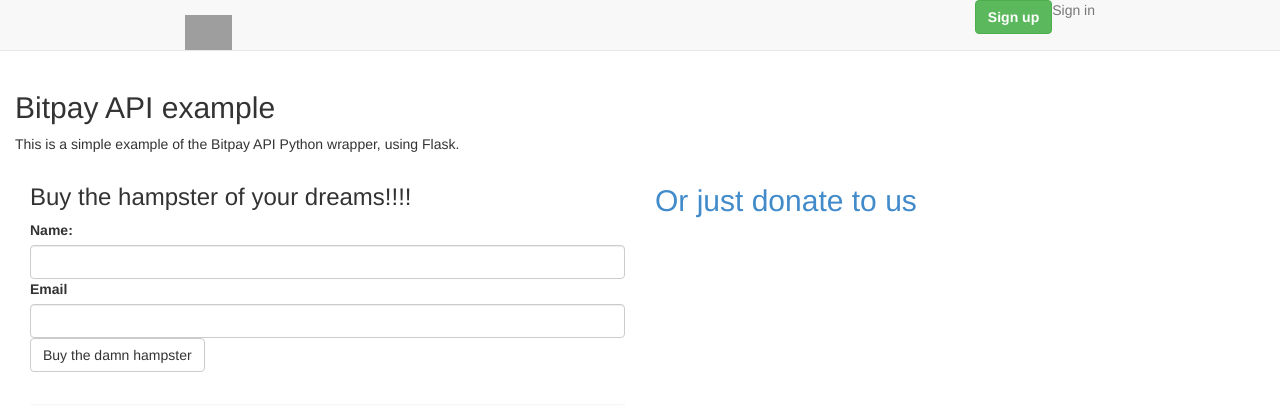
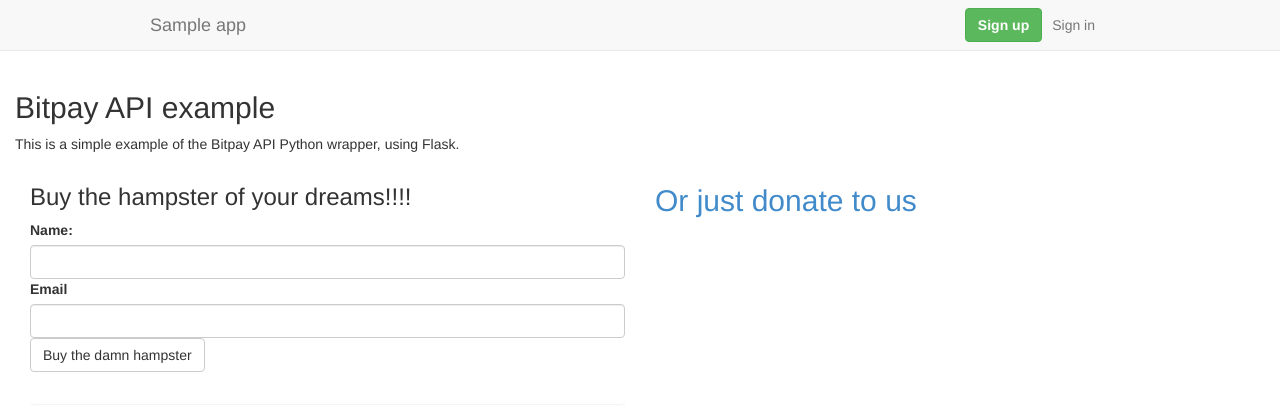
Before and after one commit to danieltimpone/lurcat-flask, a Python web app: template lurcat/templates/bitpay/bitpay.html in a window 1280 px wide. Shown: the top 420 px of the page. Run offline with Jinja, Linux system fonts and the light colour scheme; the template is opened without the code that fills it, so the values that code supplies are empty; some libraries are stand-ins or nearby versions; grey boxes are pictures that could not be loaded.

Commit message:
navbar style fix

```diff
--- a/lurcat/templates/layouts/base.html
+++ b/lurcat/templates/layouts/base.html
@@ -38,7 +38,7 @@
         {% block topbar %}
         <nav class="navbar navbar-default navbar-static-top" role="navigation">
             <div class="container">
-                <a class='navbar-brand' href='{{ url_for('frontend.index') }}'><img class='logo' src="{{ url_for('static', filename='img/logo.png') }}" /></a>
+                <a class='navbar-brand' style="margin-left:-50px;" href='{{ url_for('frontend.index') }}'>Sample app</a>
                 {% if current_user.is_authenticated() %}
                 <form class="navbar-form navbar-left" role="search">
                     <div class="form-group">
@@ -60,8 +60,8 @@
                 {% else %}
                 <div class="navbar-collapse collapse navbar-right">
                     <ul class="navbar-nav">
-                        <li><span><a class="btn btn-success" href="{{ url_for('frontend.signup') }}"><strong>{{_('Sign up')}}</strong></a></span></li>
-                        <li><a href="{{ url_for('frontend.login') }}">{{_('Sign in')}}</a></li>
+                        <li><span><a style="margin-top:8px;" class="btn btn-success" href="{{ url_for('frontend.signup') }}"><strong>{{_('Sign up')}}</strong></a></span></li>
+                        <li style="padding-top:15px;padding-left:10px;"><a style="margin-top:8px" href="{{ url_for('frontend.login') }}">{{_('Sign in')}}</a></li>
                     </ul>
                 </div>
                 {% endif %}
```
Also changed, not shown: lurcat/templates/elevator_pitch/demo.html (added, +7 -0 lines), lurcat/modules/sendgrid/__init__.py (added), lurcat/modules/sendgrid/services.py (added).
